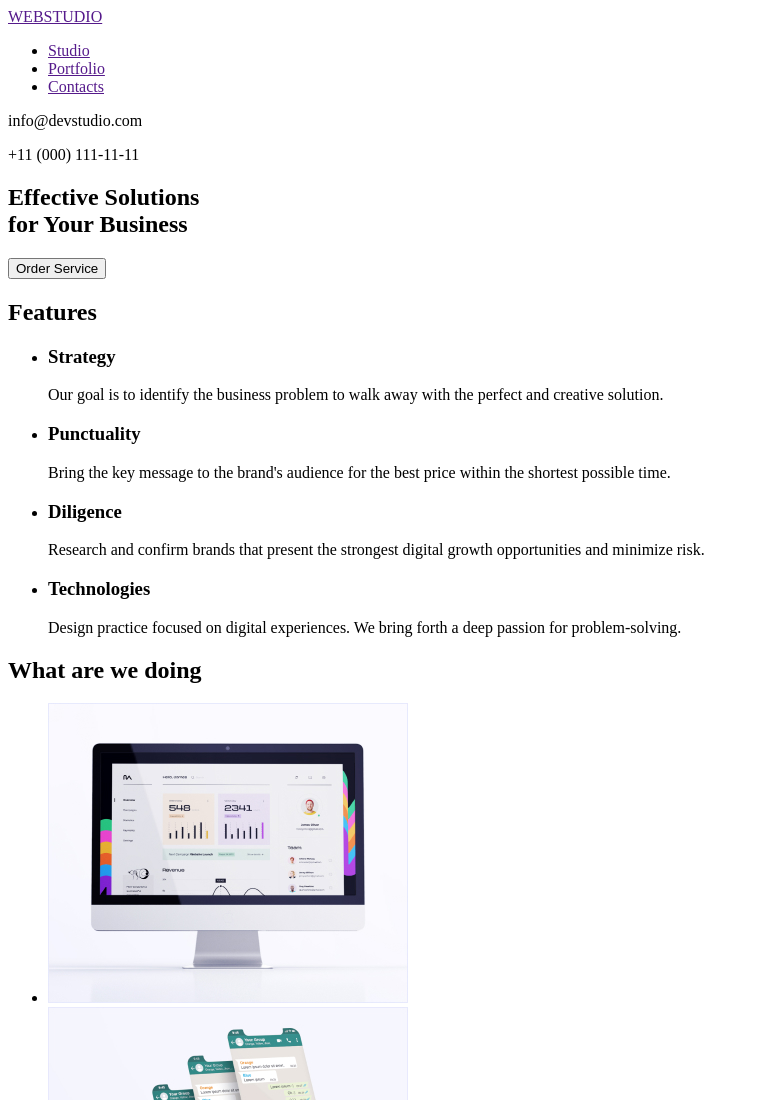
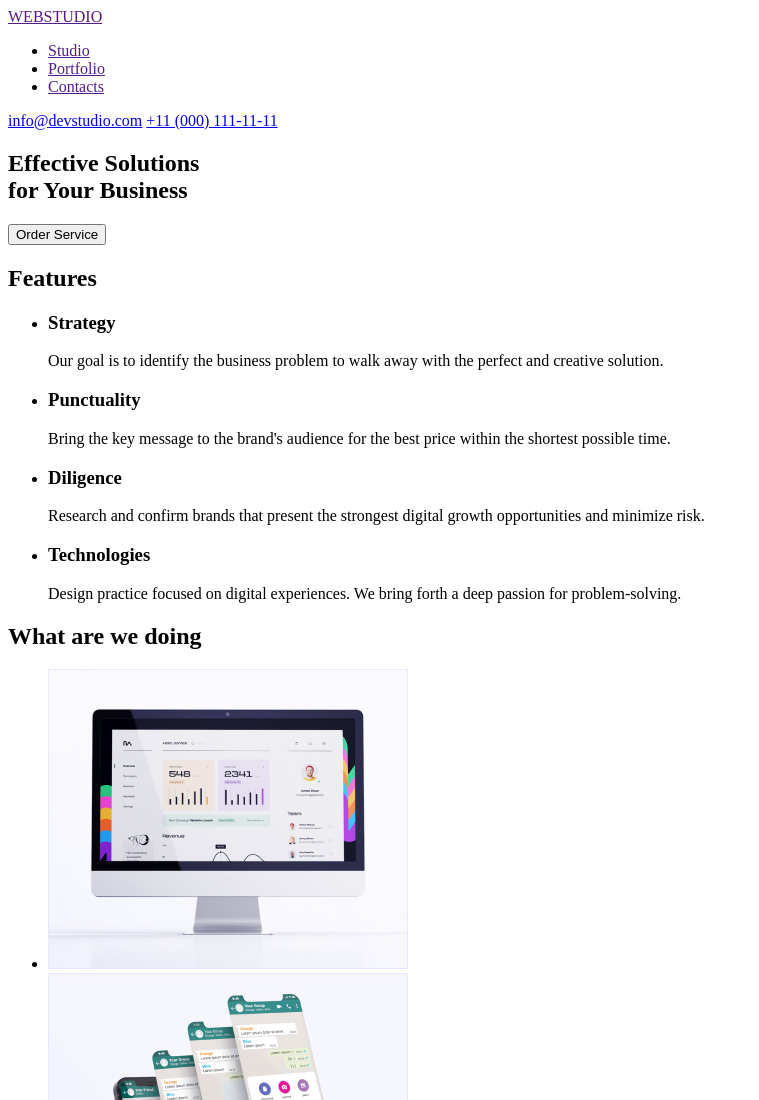
Before and after one commit to ViNezh/goit-markup-hw-01, a plain HTML site: page index.html in a window 1280 px wide. Shown: the top 1100 px of the page, without its empty margins (0-759 px from the left). Drawn offline with Linux system fonts and the light colour scheme.

Commit message:
Update index.html

```diff
--- a/index.html
+++ b/index.html
@@ -9,14 +9,16 @@
   </head>
   <body>
     <header>
+      <nav>
         <a href="">WEBSTUDIO</a>
         <ul>
             <li><a href="">Studio</a></li>
             <li><a href="">Portfolio</a></li>
             <li><a href="">Contacts</a></li>
         </ul>
-      <p>info@devstudio.com</p>
-      <p>+11 (000) 111-11-11</p>
+      </nav>
+      <a href="mailto:info@devstudio.com">info@devstudio.com</a>
+      <a href="tel:+110001111111">+11 (000) 111-11-11</a>
     </header>
     <main>
       <section>
```
Lines whose indentation alone changed are shown as unchanged.
